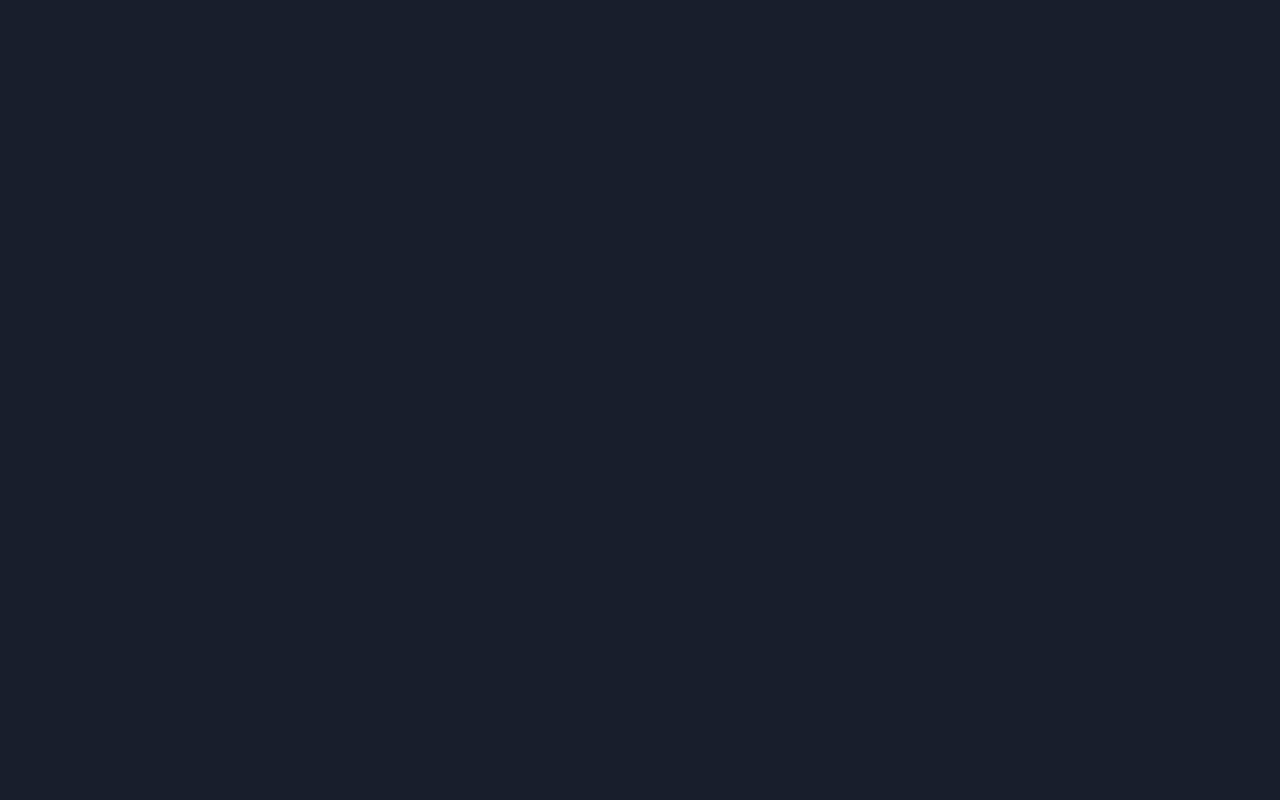
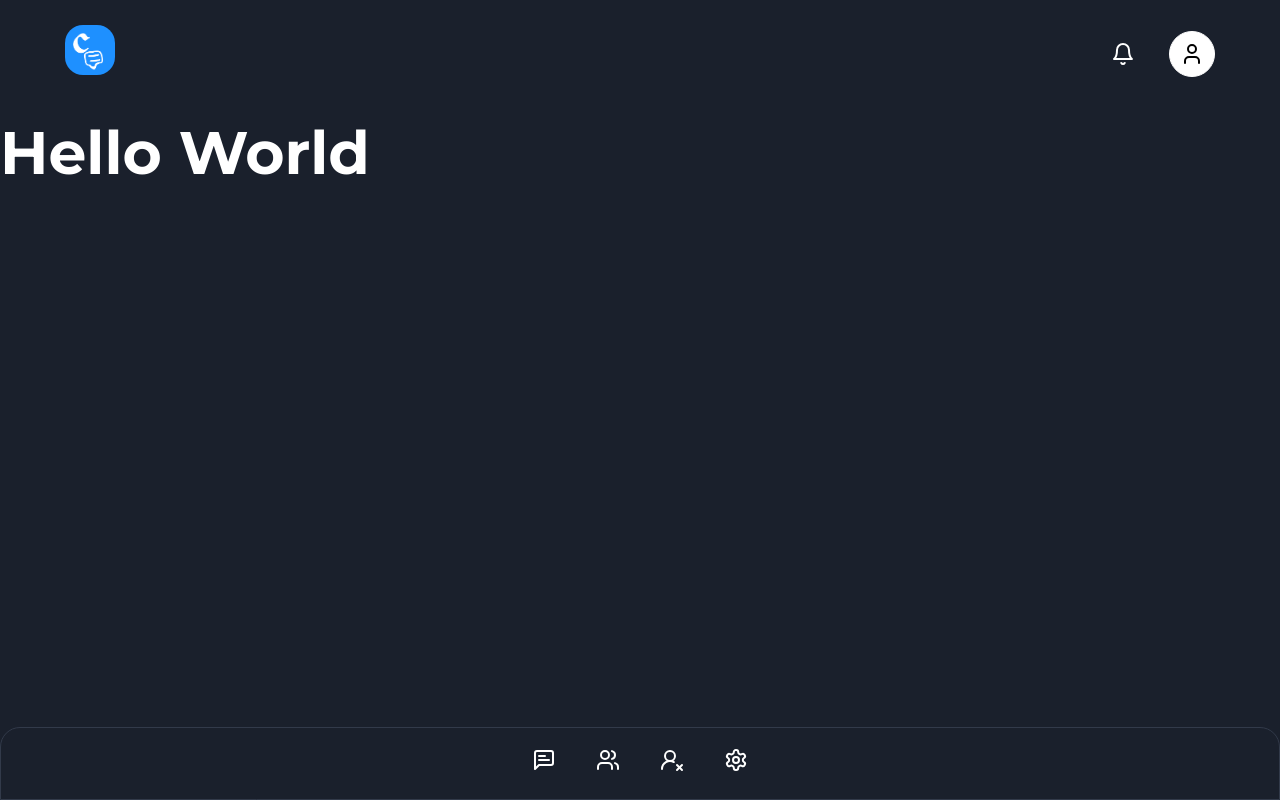
Before and after one commit to Kaua2123/chathub-client, a React (Vite) app: page /blockedUsers in a window 1280 px wide. Before the commit this address had no page. Built offline with nearby package versions, Linux system fonts and the light colour scheme.

Commit message:
feat: Cria componente e rota para página de usuários bloqueados

```diff
--- /dev/null
+++ b/src/pages/BlockedUsers/BlockedUsers.tsx
@@ -0,0 +1,14 @@
+import BottomMenu from '../../components/BottomMenu/BottomMenu';
+import Navbar from '../../components/Navbar/Navbar';
+
+function BlockedUsers() {
+  return (
+    <div>
+      <Navbar />
+      <h1>Hello World</h1>
+      <BottomMenu />
+    </div>
+  );
+}
+
+export default BlockedUsers;
--- a/src/router.tsx
+++ b/src/router.tsx
@@ -6,6 +6,7 @@ import Login from './pages/Login/Login';
 import Conversations from './pages/Conversations/Conversations';
 import Chat from './pages/Chat/Chat';
 import Friends from './pages/Friends/Friends';
+import BlockedUsers from './pages/BlockedUsers/BlockedUsers';
 
 function AppRouter() {
   return (
@@ -17,6 +18,7 @@ function AppRouter() {
         <Route element={<Conversations />} path="/conversations" />
         <Route element={<Chat />} path="/chat/:id" />
         <Route element={<Friends />} path="/friends" />
+        <Route element={<BlockedUsers />} path="/blockedUsers" />
       </Routes>
     </BrowserRouter>
   );
```
Also changed, not shown: src/pages/BlockedUsers/styled.tsx (added).
